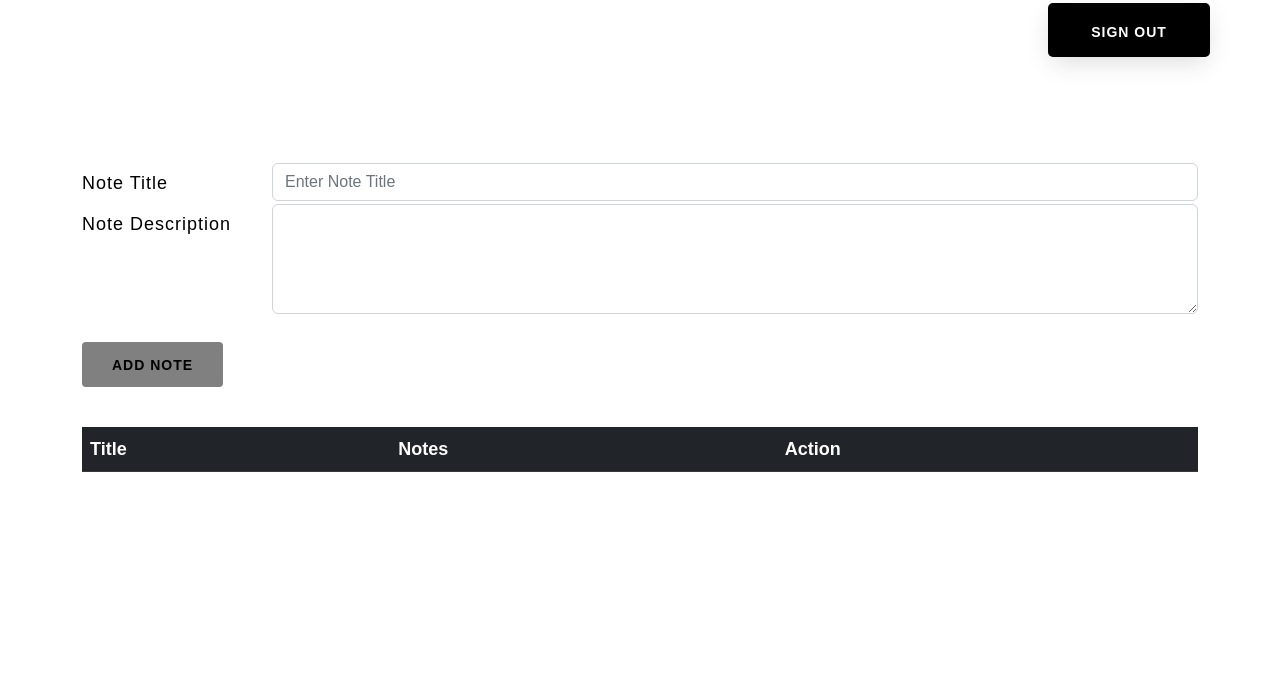
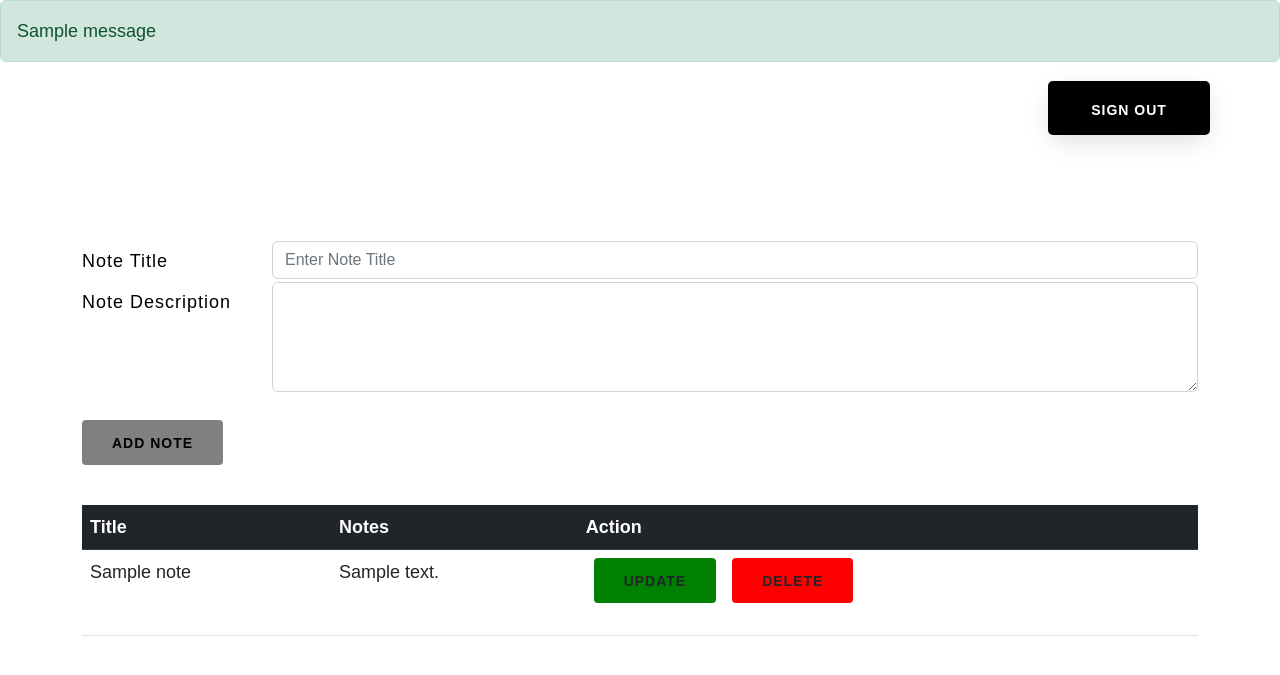
Before and after one commit to NajmudinRain/Note_Taking_Application, a Flask app: page /dashboard/ in a window 1280 px wide. Shown: the part 50-725 px from the top of the page. Run offline with Flask 2, Linux system fonts and the light colour scheme; the visitor is signed in with stand-in values (Sample User, id 1); one stand-in notice (Sample message) is shown; a database or web service that is not in the repository returns one stand-in record (values such as "Sample title"); lists and menus that the app fills with data are empty.

Commit message:
showing notes in dashboard itself

```diff
--- a/app.py
+++ b/app.py
@@ -33,7 +33,8 @@ def signup():
 @app.route('/dashboard/')
 @login_required
 def dashboard():
-    return render_template('dashboard.html',)
+    return Notes().showDashboard()
+    # return User
     # return "<h1>welcome to dashboard<h1>"
 
 @app.route("/user/signout")
--- a/templates/base.html
+++ b/templates/base.html
@@ -24,6 +24,23 @@
     </ul>
 
 </nav>
+{% with messages = get_flashed_messages(with_categories=true) %}
+
+{% if messages %}
+
+    {% for category, message in messages %}
+
+        <div class="alert alert-{{ category }}">
+
+            {{ message }}
+
+        </div>
+
+    {% endfor %}
+
+{% endif %}
+
+{% endwith %}
   {% block content %}
     {# Template inserted here #}
   {% endblock %}
--- a/templates/dashboard.html
+++ b/templates/dashboard.html
@@ -64,6 +64,25 @@
         <th scope="col">Action</th>
       </tr>
     </thead>
+    <tbody>
+      {% if notes|length ==0  %}
+      <div class="alert alert-danger" role="alert">
+          There is no note, ADD your first note now!!
+      </div>
+      {% else %}
+      {% for note in notes %}
+      <tr>
+        <td>{{note.title}}</td>
+        <td>{{note.note}}</td>
+        <td>
+          <a href="{{url_for('updateNote',id=note._id)}}" type="button" class="btn btn-success btn-sm mx-2 update ">Update</button>
+          <a href="{{url_for('deleteNote',id=note._id)}}" type="button" class="btn btn-danger btn-sm mx-2 delete ">delete</button>
+      </td>
+      </tr>
+
+      {% endfor %}
+      {% endif %}
+    </tbody>
   </table>
 </div>
 {%block content1 %}
--- a/templates/update.html
+++ b/templates/update.html
@@ -2,11 +2,6 @@
 {% block content %}
 {% for post in posts %}
 <style>
-.form_title{
-margin-top: 100px;
-margin-right: 200px;
-}
-
 </style>
 
 <div class=" right-panel-active"></div>
--- a/user/models.py
+++ b/user/models.py
@@ -55,8 +55,6 @@ class User:
 
 
 class Notes(User):
-
-
     def addNotes(self):
         if request.method == 'POST':
             title = request.form.get('title')
@@ -79,20 +77,25 @@ class Notes(User):
 
 
         userid=session['user'] ['_id']
+        # session['notes']=notes
         resnotes=db.notes.find({'id':userid})
         resnoteslist=[]
         for i in resnotes:
             resnoteslist.append(i)
         # print(resnotes)
+        # session['notes']=resnotes
+        # print(session['notes'])
+        # print(session['notes']['title'])
+        flash('Note is added','success')
         return render_template('notes.html',notes=resnoteslist)
 
     def update_Note(self,id):
         if request.method=='GET':
-            print(id)
+            # print(id)
             update = db.notes.find({'_id':ObjectId(id)})
             oldvalues = []
             for i in update:
-                print(i)
+                # print(i)
                 oldvalues.append(i)
 
         if request.method=='POST':
@@ -100,8 +103,8 @@ class Notes(User):
             note= request.form['note']
             userid= session["user"]["_id"]
             # db.note.update_one({'_id':ObjectId(id)},{'$set':{'title':title,'note':note}})
-
-                # user = db.find_one({'email':uemail},{'_id':0,'name':1})
+            # db.note.update_one({"_id":ObjectId(id)}, {'$set' : {"title":title, 'note':note}})
+            # user = db.find_one({'email':uemail},{'_id':0,'name':1})
             db.notes.delete_many({'_id':ObjectId(id)})
             insertnewNote = db.notes.insert_one({'id':userid,
             'title':title,
@@ -128,3 +131,13 @@ class Notes(User):
             resnoteslist.append(i)
         flash('post delete successfully','success')
         return render_template('notes.html',notes=resnoteslist)
+
+
+    def showDashboard(self):
+         userid=session['user'] ['_id']
+         resnotes=db.notes.find({'id':userid})
+         resnoteslist=[]
+         for i in resnotes:
+            resnoteslist.append(i)
+
+         return render_template('dashboard.html',notes=resnoteslist)
```
